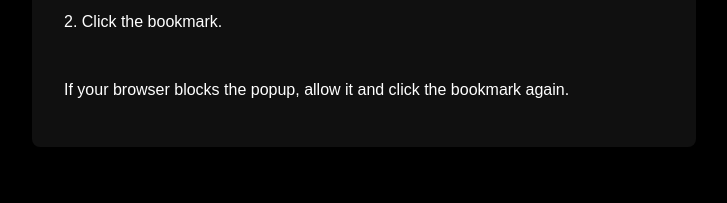
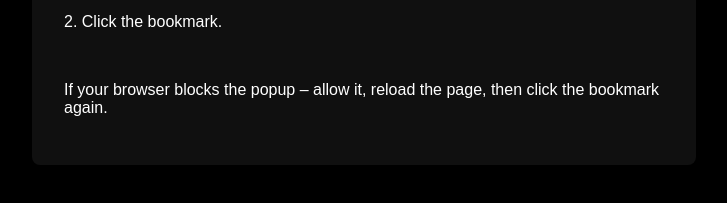
Before and after one commit to czkz/chatmap, a plain HTML site: page index.html in a window 1280 px wide. Shown: the part 441-644 px from the top of the page, without its empty margins (276-1003 px from the left). Drawn offline with Linux system fonts and the light colour scheme.

Commit message:
Clarify installation instructions

```diff
--- a/index.html
+++ b/index.html
@@ -51,7 +51,7 @@
       <p>1. Open a YouTube live stream.</p>
       <p>2. Click the bookmark.</p>
       <br>
-      <p>If your browser blocks the popup, allow it and click the bookmark again.</p>
+      <p>If your browser blocks the popup – allow it, reload the page, then click the bookmark again.</p>
     </div>
   </body>
 </html>
```
